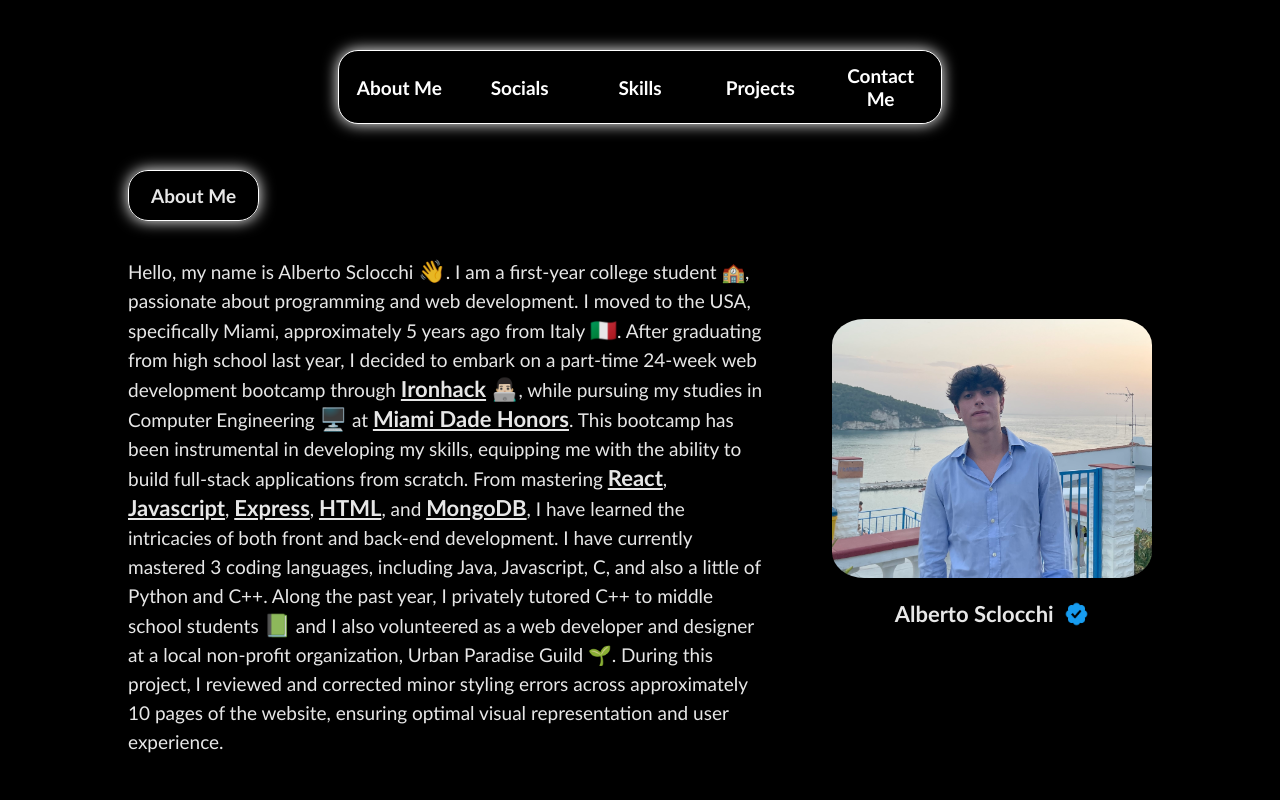
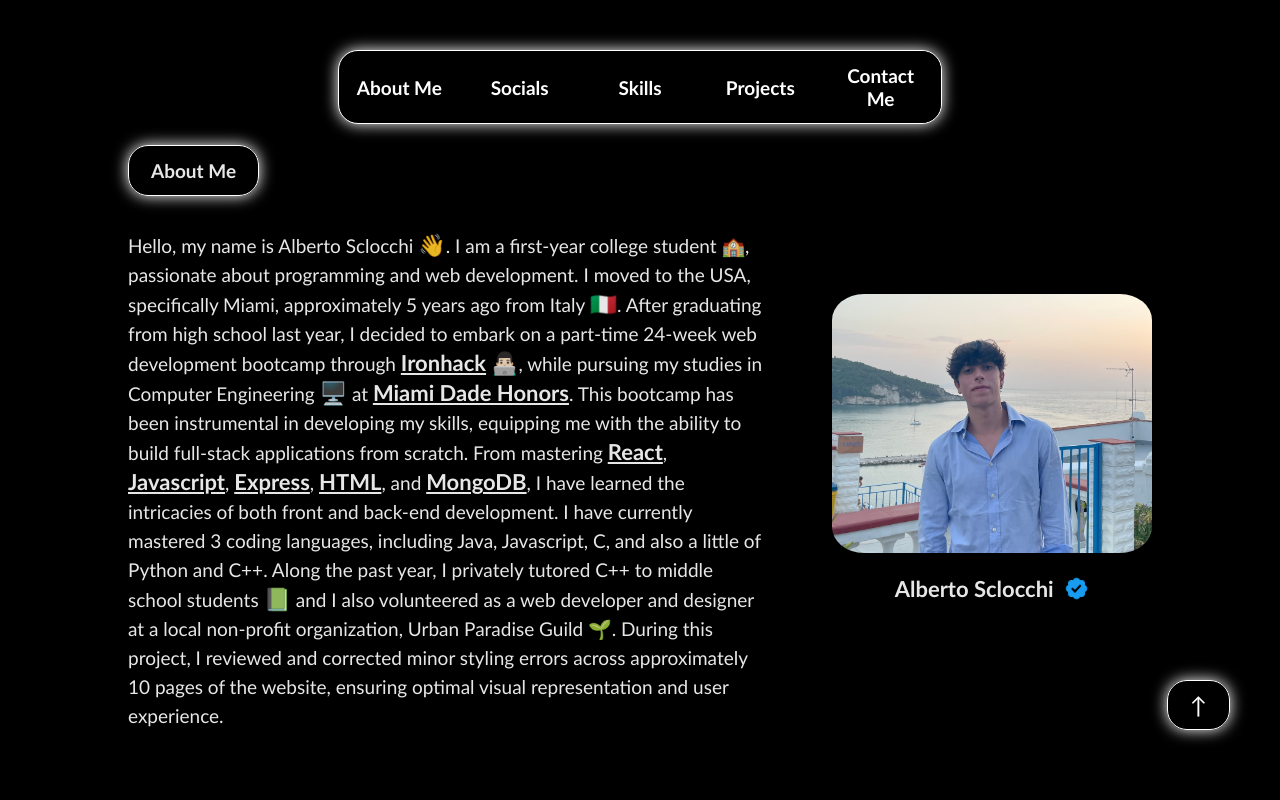
Before and after one commit to alberto-sclocchi/portfolio-website-client, a React (Create React App) app: page / in a window 1280 px wide. Shown: the top 800 px of the page. Built offline with nearby package versions, Linux system fonts and the light colour scheme.

Commit message:
add up arrow

```diff
--- a/src/App.css
+++ b/src/App.css
@@ -40,7 +40,7 @@ html:focus-within{
 
 .section{
   /* height: 400px; */
-  margin: 80px 120px;
+  margin: 40px 120px;
   width: 80vw;
 }
 
@@ -82,6 +82,7 @@ nav{
   align-items: center;
   justify-content: space-between;
   color: rgba(255, 255, 255, 0.906);
+  height: 650px;
 }
 
 .profile-img {
@@ -150,3 +151,24 @@ nav{
 .social-icon img{
   width: 3.5vw;
 }
+
+.up-arrow{
+  color: white;
+  margin: 50px;
+  text-decoration: none;
+  border: 0.5px solid white;
+  padding: 10px 22px;
+  border-radius: 20px;
+  font-size: 19px;
+  box-shadow: 0px 0px 15px white;
+  font-size: 23px;
+}
+
+.app-arrow-div{
+  display: flex;
+  flex-direction: row;
+  justify-content: space-between;
+  position: sticky;
+  bottom: 20px;
+  width: 100vw;
+}
--- a/src/App.js
+++ b/src/App.js
@@ -3,6 +3,7 @@ import './App.css';
 import { Route, Routes } from 'react-router-dom';
 import PortfolioPage from './components/core/PortfolioPage';
 import NavBar from './components/core/NavBar';
+import UpArrow from './components/core/UpArrow';
 
 function App() {
   return (
@@ -11,6 +12,7 @@ function App() {
       <Routes>
         <Route  exact path="/" element={<PortfolioPage />}/>
       </Routes>
+      <UpArrow />
     </div>
   );
 }
--- /dev/null
+++ b/src/components/core/UpArrow.jsx
@@ -0,0 +1,11 @@
+import React from 'react'
+import { HashLink as Link } from 'react-router-hash-link'
+
+export default function UpArrow() {
+  return (
+    <div className='app-arrow-div'>
+        <p>kkk</p>
+        <Link to="#section-1" className='up-arrow'>↑</Link>
+    </div>
+  )
+}
```
